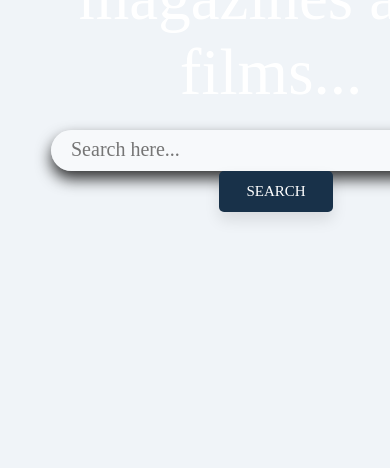
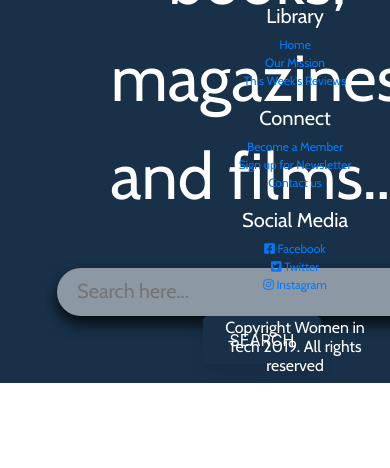
Before and after one commit to LydiaCha/LibraryProject, a PHP site: page /Website/home.php in a window 390 px wide; the page is wider, and only the part inside the window is pictured. Shown: the part 376-844 px from the top of that part. Run offline with PHP 8.4, Linux system fonts and the light colour scheme; some libraries are stand-ins or nearby versions.

Commit message:
updated files 05.04.19

```diff
--- /dev/null
+++ b/Website/Footer/footer.php
@@ -0,0 +1,64 @@
+<!DOCTYPE html>
+
+<html>
+    <head>
+        <meta charset="UTF-8">
+        <title></title>
+        <link href="//maxcdn.bootstrapcdn.com/bootstrap/4.0.0/css/bootstrap.min.css" rel="stylesheet" id="bootstrap-css">
+        <script src="//maxcdn.bootstrapcdn.com/bootstrap/4.0.0/js/bootstrap.min.js"></script>
+        <script src="//cdnjs.cloudflare.com/ajax/libs/jquery/3.2.1/jquery.min.js"></script>
+        <link rel="stylesheet" href="https://use.fontawesome.com/releases/v5.8.1/css/all.css" integrity="sha384-50oBUHEmvpQ+1lW4y57PTFmhCaXp0ML5d60M1M7uH2+nqUivzIebhndOJK28anvf" crossorigin="anonymous">
+        <link href="https://fonts.googleapis.com/css?family=Cabin" rel="stylesheet">
+
+    </head>
+    <body>
+
+
+<!-- Footer -->
+<link href="librarystyling.css" rel="stylesheet" type="text/css">
+<footer id="footer" class="site-footer" >
+		<div class="container">
+			<div class="row text-center text-xs-center text-sm-left text-md-left">
+				<div class="col-xs-12 col-sm-4 col-md-4">
+					<h5 style="color:white">Library</h5>
+					<ul class="list-unstyled quick-links">
+						<li><a href=""class="link-style"></i>Home</a></li>
+                                                <li><a href=""class="link-style"></i>Our Mission</a></li>
+						<li><a href=""class="link-style"></i>This Week's Reviews </a></li>
+
+				</div>
+				<div class="col-xs-12 col-sm-4 col-md-4">
+                                    <h5 style="color:white ">Connect</h5>
+					<ul class="list-unstyled quick-links">
+                                            <li><a href="" class="link-style"></i>Become a Member</a></li>
+						<li><a href=""class="link-style"></i>Sign up for Newsletter</a></li>
+						<li><a href=""class="link-style"></i>Contact us</a></li>
+
+					</ul>
+				</div>
+				<div class="col-xs-12 col-sm-4 col-md-4">
+					<h5 style="color:white" >Social Media</h5>
+					<ul class="list-unstyled quick-links">
+						<li><a href="" class="link-style"><i class="fab fa-facebook-square"></i>  Facebook</a></li>
+						<li><a href=""class="link-style"><i class="fab fa-twitter-square"></i>  Twitter</a></li>
+						<li><a href=""class="link-style"><i class="fab fa-instagram"></i>  Instagram</a></li>
+
+					</ul>
+				</div>
+			</div>
+
+			<div class="row">
+				<div class="col-xs-12 col-sm-12 col-md-12 mt-2 mt-sm-2 text-center text-white">
+
+					<p class="h6">Copyright Women in Tech 2019. All rights reserved </p>
+				</div>
+				</hr>
+			</div>
+		</div>
+
+	<!-- ./Footer -->
+  </footer>
+
+
+    </body>
+</html>
--- a/Website/Search/SearchBar.php
+++ b/Website/Search/SearchBar.php
@@ -16,9 +16,10 @@ class SearchBar {
 
     }
 
+
     public function search($searchTerm) {
         if (empty($searchTerm)) {
-            throw new Exception("Its empty!");
+            throw new Exception("It's empty!");
         }
     }
 }
--- a/Website/home.php
+++ b/Website/home.php
@@ -10,7 +10,9 @@
 
         <?php
         include 'Navigation/NavigationBar.php';
+
         use Website\Navigation\NavigationBar;
+
 $navBar = new NavigationBar();
         $navBar->drawNavBar();
         ?>
@@ -19,17 +21,25 @@
             <img class="backgroundImage" src="images/Group 6.png" alt="books"/>
             <div class="discoverText">
                 <span class="headerSpan">Discover thousands of books, <br> magazines and films...</span> <br>
+
                 <?php
                 include 'Search/SearchBar.php';
+
                 use Website\Search\SearchBar;
+
 $searchBar = new SearchBar();
                 $searchBar->drawSearchBar();
+                ?>
 
-        ?>
+
 
             </div>
         </div>
-
-
     </body>
 </html>
+
+<?php
+include 'Footer/footer.php';
+
+use Website\Footer\footer;
+?>
--- a/Website/styles.css
+++ b/Website/styles.css
@@ -49,7 +49,7 @@ button {
     font-family: Cabin;
     font-style: Bold;
     font-size: 15px;
-    border-radius: 5px;
+    border-radius: 5px !important;
     border: none;
     box-shadow: 0px 8px 15px rgba(0, 0, 0, 0.1);
     background-color: #183149; /* button colour */
@@ -135,3 +135,22 @@ button {
 .searchContainer {
     padding-top: 20px;
 }
+
+/* footer.php */
+
+.site-footer
+{
+    background-color: #183149;
+    font-family: Cabin;
+    font-style: Regular;
+    font-weight: normal;
+    font-size: 12px;
+    color: white;
+    padding-top: 25px;
+    padding-left: 200px;
+    text-decoration: none;
+}
+
+.copyright {
+    padding-left: 330px;
+}
```
Also changed, not shown: Website/Registration/passwordAuthentication.js (added, +17 -0 lines), Website/error.php (added, +45 -0 lines), Website/myRentals.php (renamed from userPage3.html, +0 -14 lines), Website/registration.php (added, +105 -0 lines). Lines whose indentation alone changed are shown as unchanged.
